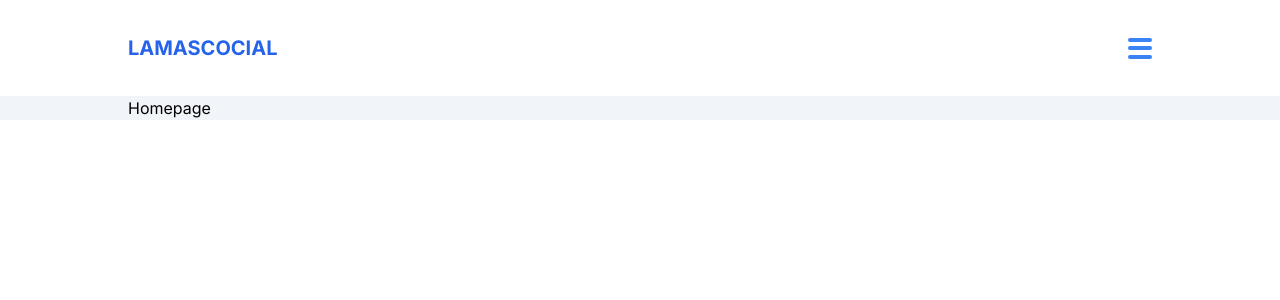
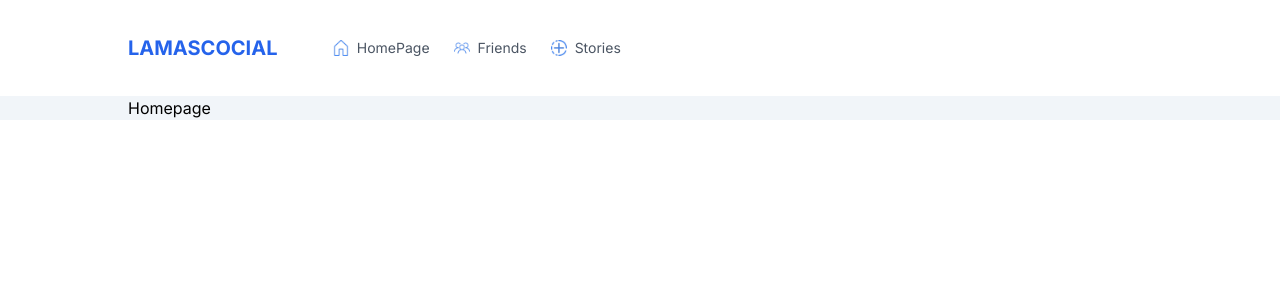
Before and after one commit to sergey87chuvasov/Social-Media-App, a Next.js app: page / in a window 1280 px wide. Shown: the top 300 px of the page. Built offline with nearby package versions, Linux system fonts and the light colour scheme.

Commit message:
added Mobile First Design with Tailwind CSS

```diff
--- a/src/app/components/MobileMenu.tsx
+++ b/src/app/components/MobileMenu.tsx
@@ -6,11 +6,11 @@
 const MobileMenu = () => {
     const [isOpen, setIsOpen] = useState(false)
     return (
-      <div className=''>
+      <div className='md:hidden'>
         <div className="flex flex-col gap-[4.5px] cursor-pointer" onClick={() => setIsOpen(prev => !prev)}>
-            <div className={`w-6 h-1 bg-blue-500 rounded-sm ${isOpen ? 'rotate-45' : ""} origin-left`} />
-            <div className={`w-6 h-1 bg-blue-500 rounded-sm ${isOpen ? 'opacity-0' : ""}`} />
-            <div className={`w-6 h-1 bg-blue-500 rounded-sm ${isOpen ? '-rotate-45' : ""} origin-left`} />
+            <div className={`w-6 h-1 bg-blue-500 rounded-sm ${isOpen ? 'rotate-45' : ""} origin-left ease-in-out duration-500`} />
+            <div className={`w-6 h-1 bg-blue-500 rounded-sm ${isOpen ? 'opacity-0' : ""} ease-in-out duration-500`} />
+            <div className={`w-6 h-1 bg-blue-500 rounded-sm ${isOpen ? '-rotate-45' : ""} origin-left ease-in-out duration-500`} />
         </div>
         {isOpen && (
             <div className="absolute left-0 top-24 w-full h-[calc(100vh-96px)] bg-white flex flex-col items-center justify-center gap-8 font-medium text-xl z-10">
--- a/src/app/components/Navbar.tsx
+++ b/src/app/components/Navbar.tsx
@@ -1,14 +1,30 @@
 import Link from "next/link"
 import MobileMenu from "./MobileMenu"
+import Image from "next/image"
 
 const Navbar = () => {
     return (
       <div className='h-24 flex items-center justify-between'>
-        <div className="">
+        <div className="md:hidden lg:block w-[20%]">
             <Link href='/' className="font-bold text-xl text-blue-600">LAMASCOCIAL</Link>
         </div>
-        <div className="hidden"></div>
-        <div className="">
+        <div className="hidden md:flex w-[50%] text-sm">
+            <div className="flex gap-6 text-gray-600">
+                <Link href='/' className="flex items-center gap-2">
+                    <Image src='/home.png' alt='homepage' width={16} height={16} className="w-4 h-4"/>
+                    <span>HomePage</span>
+                </Link>
+                <Link href='/' className="flex items-center gap-2">
+                    <Image src='/friends.png' alt='friends' width={16} height={16} className="w-4 h-4" />
+                    <span>Friends</span>
+                </Link>
+                <Link href='/' className="flex items-center gap-2">
+                    <Image src='/stories.png' alt='stories' width={16} height={16} className="w-4 h-4" />
+                    <span>Stories</span>
+                </Link>
+            </div>
+        </div>
+        <div className="w-[30%] flex items-center gap-4 xl:gap-8 justify-end">
             <MobileMenu />
         </div>
       </div>
```
